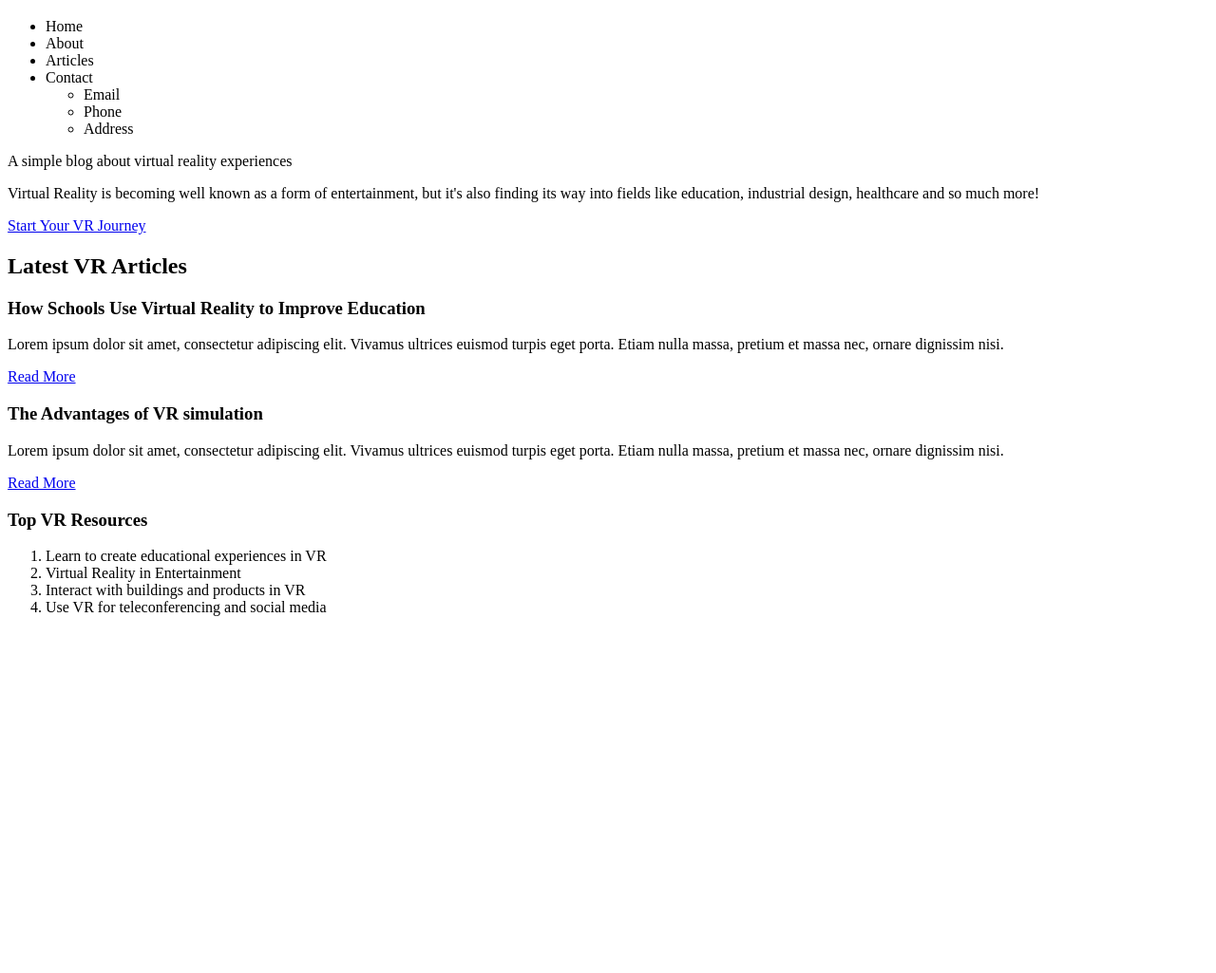
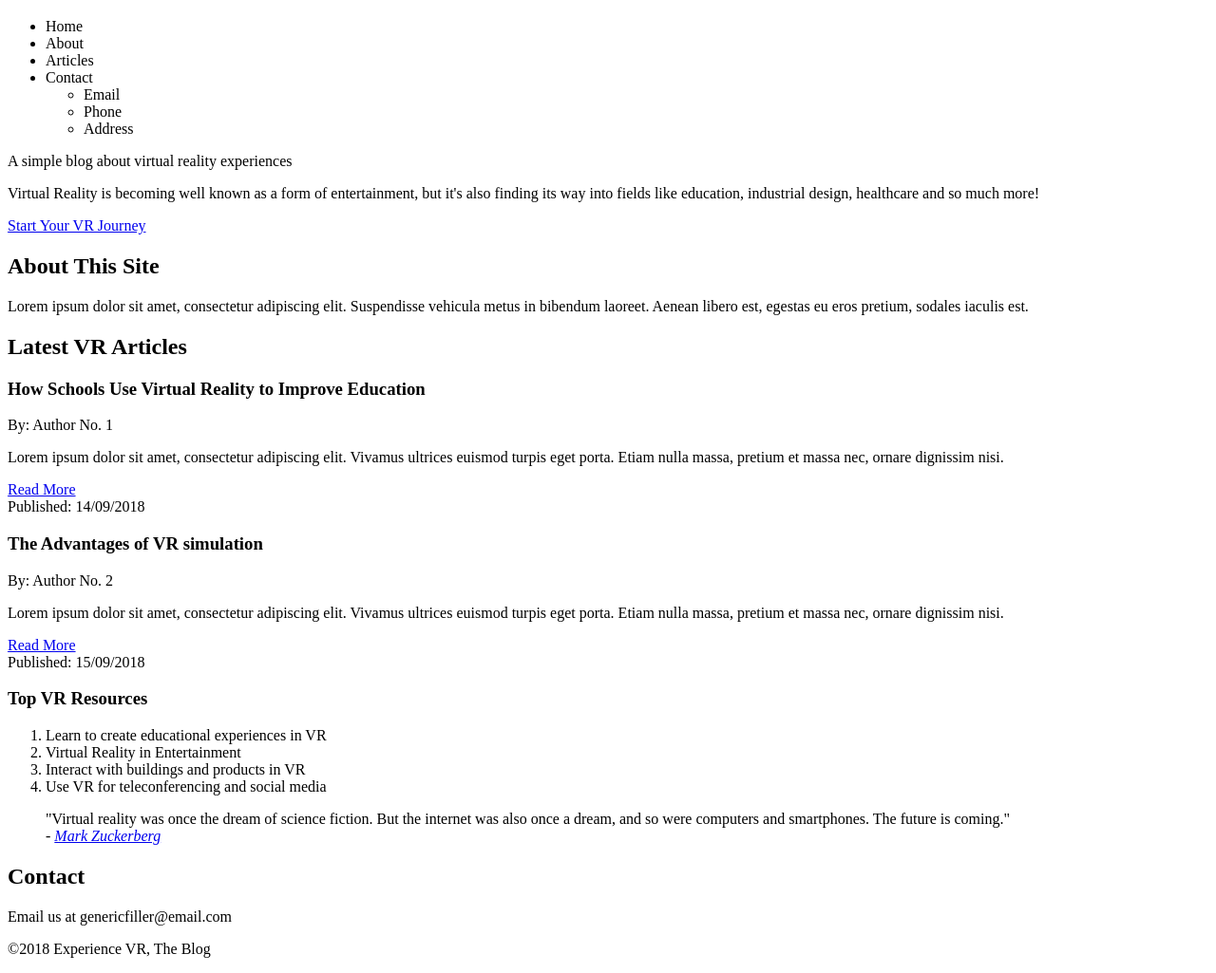
Before and after one commit to MrOutWeb/Learning_HTML, a plain HTML site: page index.html in a window 1280 px wide. Shown: the part 61-1086 px from the top of the page at 95% size. Before the commit the page ends 800 px from the top, so only its background shows below. Drawn offline with Linux system fonts and the light colour scheme.

Commit message:
Section 2: Structuring your content complete

```diff
--- a/index.html
+++ b/index.html
@@ -5,9 +5,12 @@
   </head>
 
   <body>
+    <div>
+      <header>
         <h1>
           Experience VR
         </h1>
+        <nav>
           <ul>
             <li>Home</li>
             <li>About</li>
@@ -21,6 +24,10 @@
               </ul>
             </li>
           </ul>
+        </nav>
+      </header>
+
+      <div>
         <p>
           A simple blog about virtual reality experiences
         </p>
@@ -28,26 +35,56 @@
           Virtual Reality is becoming well known as a form of entertainment, but it's also finding its way into fields like education, industrial design, healthcare and so much more!
         </p>
         <a href="https://teamtreehouse.com/vr" target="_blank">Start Your VR Journey</a>
+      </div>
 
+      <main>
+        <section>
+          <h2>
+            About This Site
+          </h2>
+          <p>
+            Lorem ipsum dolor sit amet, consectetur adipiscing elit. Suspendisse vehicula metus in bibendum laoreet. Aenean libero est, egestas eu eros pretium, sodales iaculis est.
+          </p>
+        </section>
+
+        <section>
           <h2>
             Latest VR Articles
           </h2>
+          <article>
+            <header>
               <h3>
                 How Schools Use Virtual Reality to Improve Education
               </h3>
+              <p>By: Author No. 1</p>
+            </header>
+            <p>
+              Lorem ipsum dolor sit amet, consectetur adipiscing elit. Vivamus ultrices euismod turpis eget porta. Etiam nulla massa, pretium et massa nec, ornare dignissim nisi.
+            </p>
+            <a href="article.html">Read More</a>
+            <footer>
+              Published: 14/09/2018
+            </footer>
+          </article>
+
+          <article>
+            <header>
+              <h3>
+                The Advantages of VR simulation
+              </h3>
+              <p>By: Author No. 2</p>
+            </header>
             <p>
               Lorem ipsum dolor sit amet, consectetur adipiscing elit. Vivamus ultrices euismod turpis eget porta. Etiam nulla massa, pretium et massa nec, ornare dignissim nisi.
             </p>
             <a href="#">Read More</a>
+            <footer>
+              Published: 15/09/2018
+            </footer>
+          </article>
+        </section>
 
-    <h3>
-      The Advantages of VR simulation
-    </h3>
-    <p>
-      Lorem ipsum dolor sit amet, consectetur adipiscing elit. Vivamus ultrices euismod turpis eget porta. Etiam nulla massa, pretium et massa nec, ornare dignissim nisi.
-    </p>
-    <a href="#">Read More</a>
-
+        <aside>
           <h3>
             Top VR Resources
           </h3>
@@ -58,6 +95,26 @@
             <li>Interact with buildings and products in VR</li>
             <li>Use VR for teleconferencing and social media</li>
           </ol>
+        </aside>
+        <blockquote >
+        "Virtual reality was once the dream of science fiction. But the internet was also once a dream, and so were computers and smartphones. The future is coming."
+          <footer>- <cite><a href="https://www.facebook.com/zuck/posts/10101319050523971">Mark Zuckerberg</a></cite>
+          </footer>
+        </blockquote>
 
+        <section>
+          <h2>
+            Contact
+          </h2>
+          <p>
+            Email us at genericfiller@email.com
+          </p>
+        </section>
+      </main>
+
+      <footer>
+        <p>&copy;2018 Experience VR, The Blog</p>
+      </footer>
+    </div>
   </body>
 </html>
```
Also changed, not shown: article.html (added, +59 -0 lines). Lines whose indentation alone changed are shown as unchanged.
